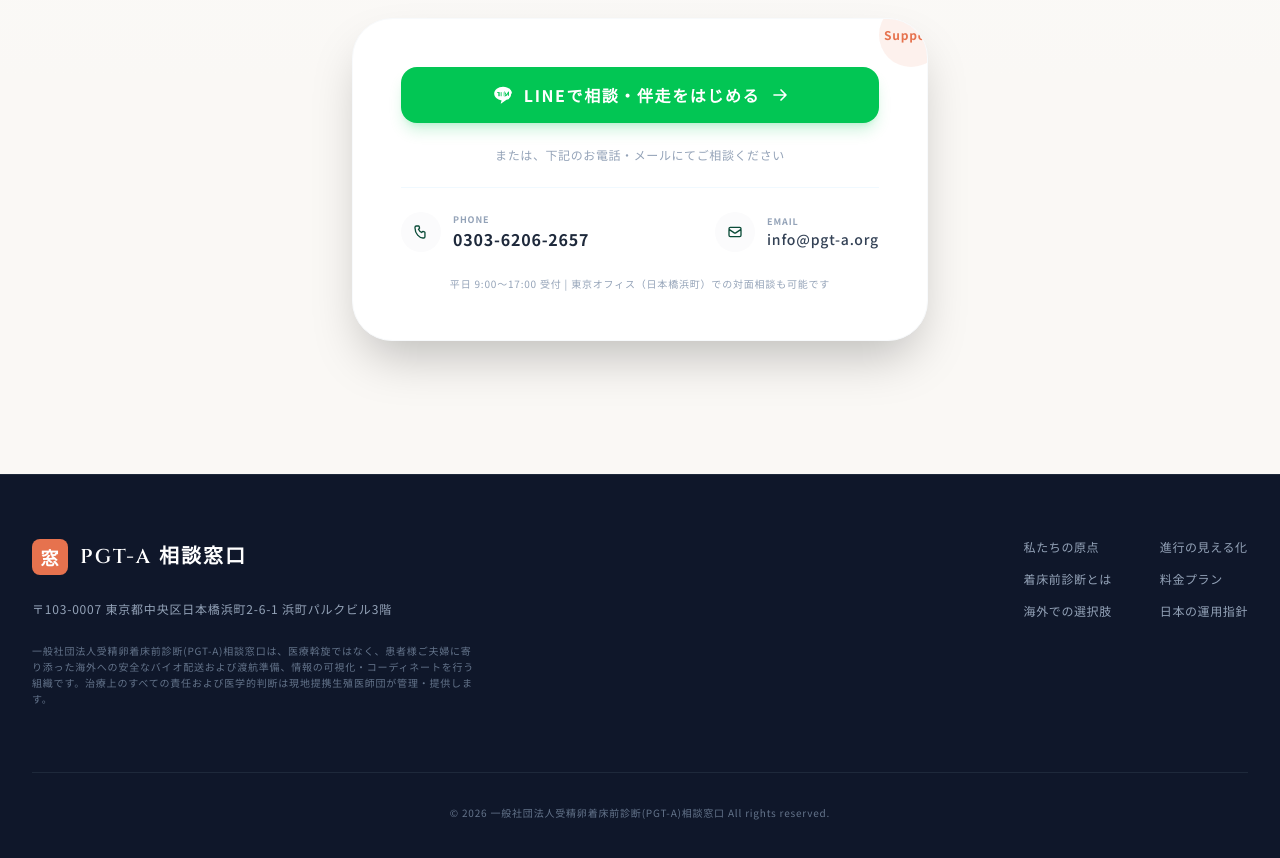
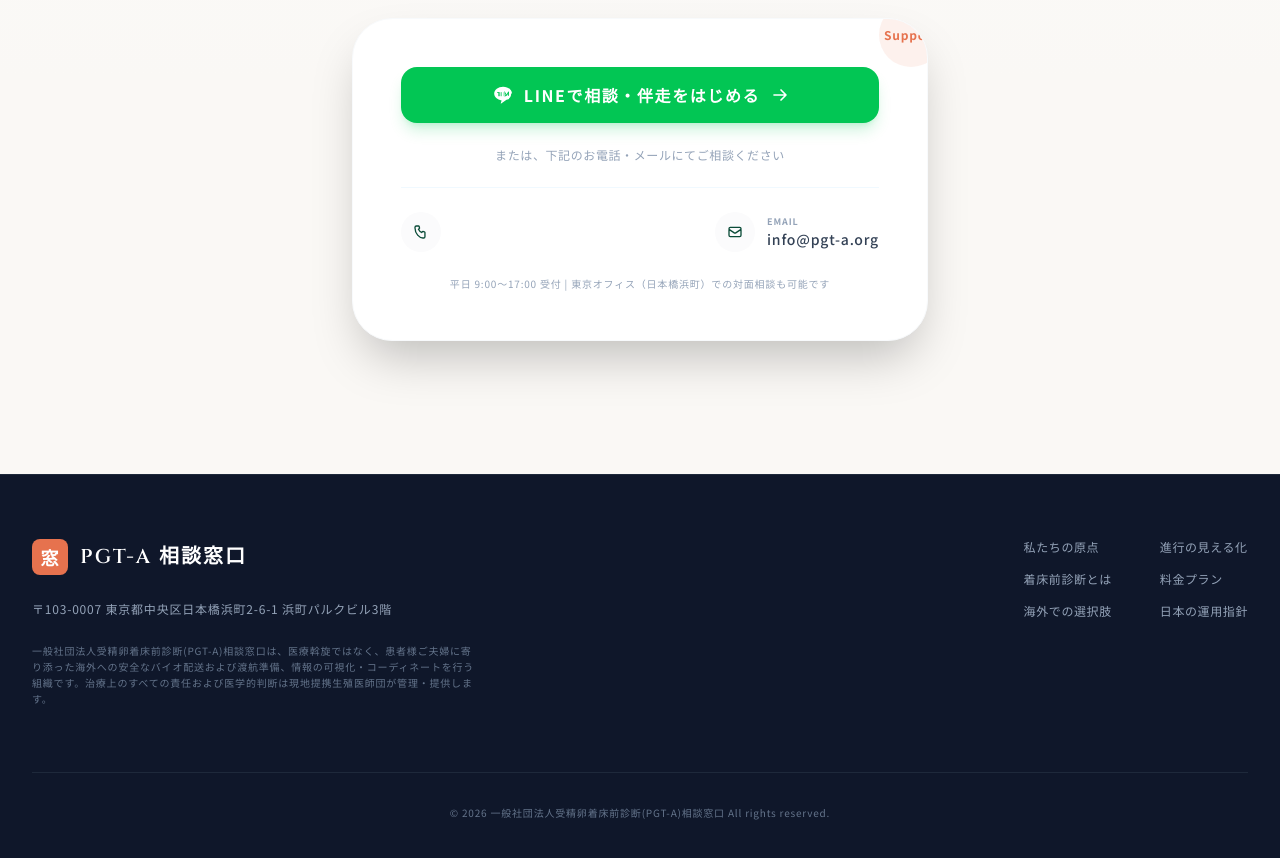
Before and after one commit to masafushimi/pgt-a, a plain HTML site: page index.html in a window 1280 px wide. Shown: the part 6540-7398 px from the top of the page. Drawn offline with nearby package versions, Linux system fonts and the light colour scheme; a web font is replaced by a local one.

Commit message:
Update index.html

```diff
--- a/index.html
+++ b/index.html
@@ -203,7 +203,7 @@
                     <!-- W極大CTAボタン (バグ修正版：高さを同一に完全固定しズレを排除) -->
                     <div class="flex flex-col sm:flex-row items-center gap-4 max-w-[620px] w-full">
                         <!-- LINE公式グリーンボタン -->
-                        <a href="https://line.me" class="group relative flex items-center justify-between bg-gradient-to-r from-brand-line to-[#05D35E] hover:from-[#02B34C] hover:to-[#04C054] text-white px-7 rounded-full font-bold tracking-widest transition-all duration-300 shadow-xl shadow-brand-line/20 flex-1 w-full h-[62px]">
+                        <a href="https://line.me/R/ti/p/@562mdyqh" class="group relative flex items-center justify-between bg-gradient-to-r from-brand-line to-[#05D35E] hover:from-[#02B34C] hover:to-[#04C054] text-white px-7 rounded-full font-bold tracking-widest transition-all duration-300 shadow-xl shadow-brand-line/20 flex-1 w-full h-[62px]">
                             <div class="flex items-center gap-3">
                                 <!-- LINEマーク風SVG -->
                                 <svg class="w-6 h-6 fill-current" viewBox="0 0 24 24"><path d="M24 10.304c0-4.58-4.785-8.304-10.688-8.304-5.903 0-10.688 3.724-10.688 8.304 0 4.104 3.792 7.545 8.916 8.196l-1.076 3.25c-.12.36.262.695.58.468l6.388-4.46c3.488-.636 5.568-3.41 5.568-7.462zm-15.842 3.328c-.287 0-.52-.233-.52-.52v-3.76h-1.325c-.287 0-.52-.233-.52-.52s.233-.52.52-.52h2.365c.287 0 .52.233.52.52v4.28c0 .287-.233.52-.52.52zm3.32-.52c0 .287-.233.52-.52.52s-.52-.233-.52-.52v-4.28c0-.287.233-.52.52-.52s.52.233.52.52v4.28zm5.27.52h-2.152c-.287 0-.52-.233-.52-.52v-4.28c0-.287.233-.52.52-.52s.52.233.52.52v3.24h1.632c.287 0 .52.233.52.52s-.233.52-.52.52zm3.628-1.04c0 .287-.233.52-.52.52s-.52-.233-.52-.52v-2.02l-1.42 2.37c-.105.176-.29.28-.49.28-.2 0-.385-.104-.49-.28l-1.42-2.37v2.02c0 .287-.233.52-.52.52s-.52-.233-.52-.52v-4.28c0-.287.233-.52.52-.52.2 0 .385.104.49.28l1.94 3.235 1.94-3.235c.105-.176.29-.28.49-.28.287 0 .52.233.52.52v4.28z"/></svg>
@@ -691,10 +691,6 @@
                             <div class="w-10 h-10 bg-brand-bg rounded-full flex items-center justify-center text-brand-emerald">
                                 <svg class="w-4 h-4" fill="none" stroke="currentColor" stroke-width="2" viewBox="0 0 24 24"><path stroke-linecap="round" stroke-linejoin="round" d="M3 5a2 2 0 012-2h3.28a1 1 0 01.94.725l.548 2.2a1 1 0 01-.321.988l-1.305.98a10.582 10.582 0 004.872 4.872l.98-1.305a1 1 0 01.988-.321l2.2.548a1 1 0 01.725.94V19a2 2 0 01-2 2h-1C9.716 21 3 14.284 3 6V5z"/></svg>
                             </div>
-                            <div class="flex flex-col">
-                                <span class="text-[9px] text-slate-400 uppercase tracking-widest font-semibold">Phone</span>
-                                <span class="text-slate-800 font-bold text-base">0303-6206-2657</span>
-                            </div>
                         </div>
                         <div class="flex items-center gap-3">
                             <div class="w-10 h-10 bg-brand-bg rounded-full flex items-center justify-center text-brand-emerald">
```
